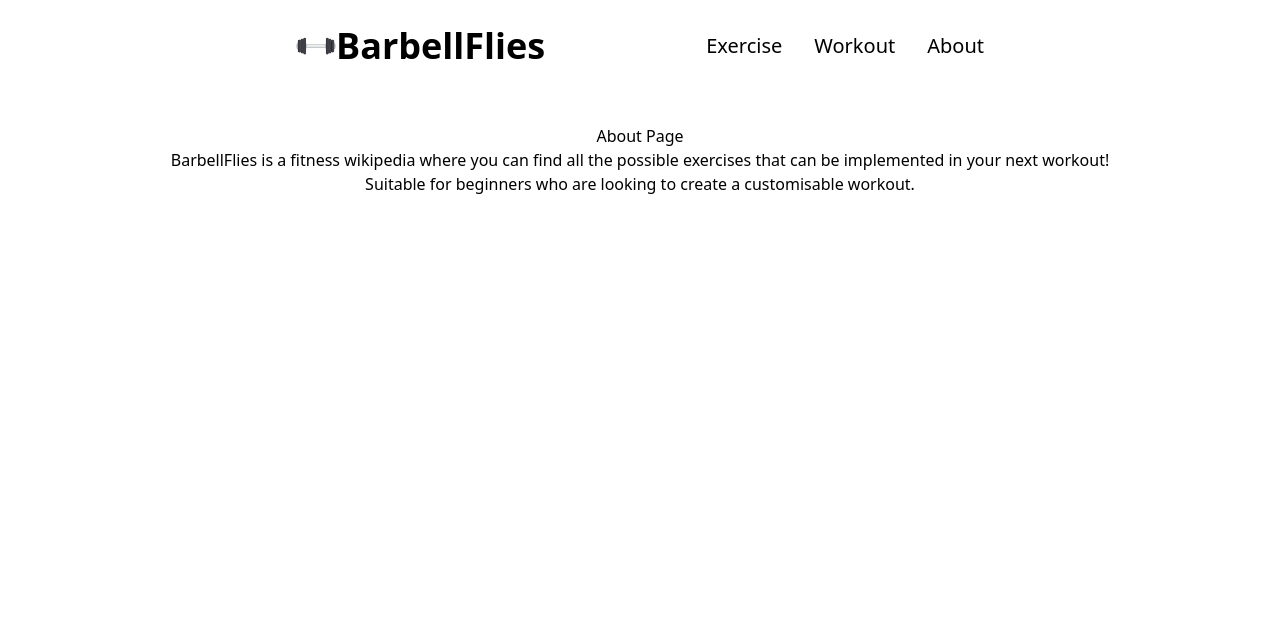
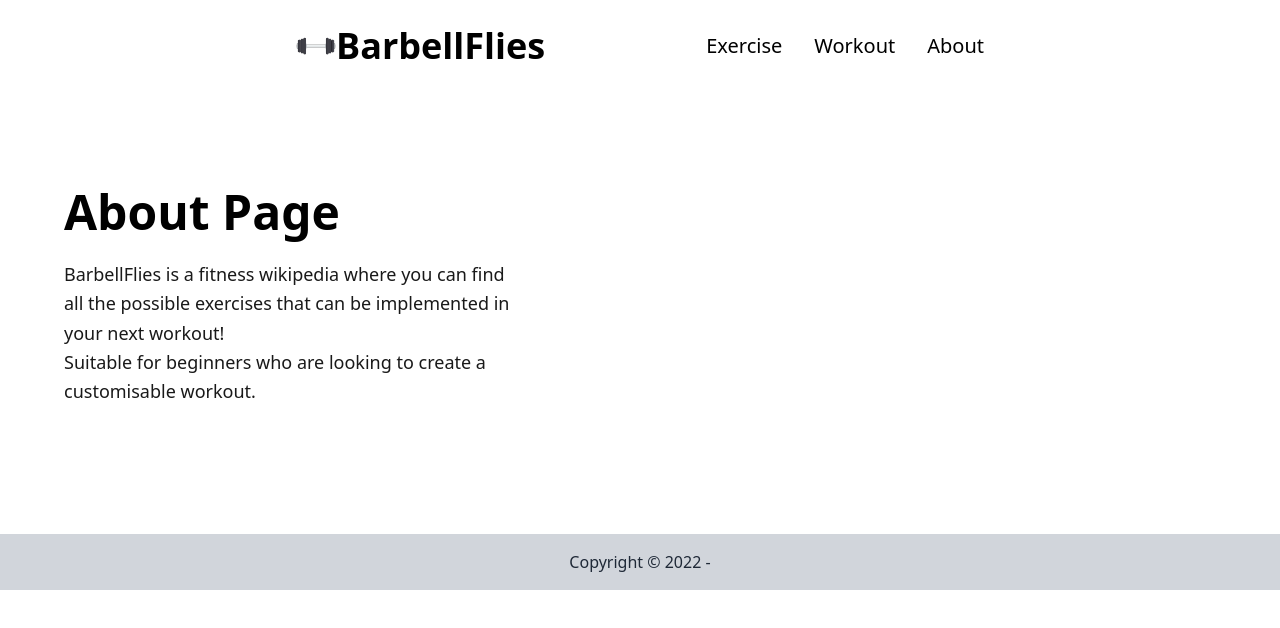
Before and after one commit to dew1997/project2, a React (Vite) app: page /About in a window 1280 px wide. Shown: the top 628 px of the page. Built offline with nearby package versions, Linux system fonts and the light colour scheme.

Commit message:
homepage and aboutpage CSS

```diff
--- a/src/App.jsx
+++ b/src/App.jsx
@@ -5,6 +5,7 @@ import Exercise from "./Pages/Exercise";
 import Homepage from "./Pages/Homepage";
 import Workout from "./Pages/Workout";
 import { GlobalProvider } from "./Pages/context/GlobalState";
+import Footer from "./components/Footer";
 
 function App() {
   return (
@@ -20,6 +21,7 @@ function App() {
               <Route path="/Workout" element={<Workout />} />
             </Routes>
           </div>
+          <Footer />
         </BrowserRouter>
       </div>
     </GlobalProvider>
--- a/src/Pages/About.jsx
+++ b/src/Pages/About.jsx
@@ -1,14 +1,31 @@
 function About() {
   return (
-    <div className="relative p-8 text-center rounded-lg">
-      <h1>About Page</h1>
-      <p>
-        BarbellFlies is a fitness wikipedia where you can find all the possible
-        exercises that can be implemented in your next workout!
-        <br />
-        Suitable for beginners who are looking to create a customisable workout.
-      </p>
+    <div className="p-8 md:p-12 lg:px-16 lg:py-24 ">
+      <div className="max-w-lg text-center sm:text-left">
+        <h2 className="text-2xl font-extrabold text-black sm:text-3xl md:text-5xl mb-2">
+          About Page
+        </h2>
+
+        <p className="max-w-md text-black/90 md:mt-6 md:text-lg md:leading-relaxed md:block">
+          BarbellFlies is a fitness wikipedia where you can find all the
+          possible exercises that can be implemented in your next workout!
+          <br />
+          Suitable for beginners who are looking to create a customisable
+          workout.
+        </p>
+
+        <div className="mt-4 sm:mt-8"></div>
+      </div>
     </div>
+    // <div>
+    //   <h1>About Page</h1>
+    //   <p>
+    //     BarbellFlies is a fitness wikipedia where you can find all the possible
+    //     exercises that can be implemented in your next workout!
+    //     <br />
+    //     Suitable for beginners who are looking to create a customisable workout.
+    //   </p>
+    // </div>
   );
 }
 
--- a/src/Pages/Equipment.jsx
+++ b/src/Pages/Equipment.jsx
@@ -11,9 +11,9 @@ function Equipment({ equipment, setEquipmentId }) {
             id={info.id}
             onClick={(event) => setEquipmentId(event.target.id)}
           />
-          <label>{info.name}</label>
-          <br />
-          <label>{info.id} </label>
+          <label>
+            <span>{info.name}</span>
+          </label>
         </div>
       ))}
     </div>
--- a/src/Pages/Exercise.jsx
+++ b/src/Pages/Exercise.jsx
@@ -71,25 +71,22 @@ function Exercise() {
 
   return (
     <div>
-      <div className="container grid-cols-1 gap-1">
-        <h1 className="text-xl font-bold w-full sm:text-2xl pb-2 text-center">
-          Filter{" "}
-        </h1>
-        <div className="">
+      <h1 className="text-xl font-bold w-full sm:text-2xl pb-2 text-center">
+        Filter
+      </h1>
+      <div className="container flex justify-around items-center">
+        <div className="body px-10">
           <TargetArea key={body.id} body={body} setBodyId={setBodyId} />
-        </div>
-        <br />
-        <div className="equipment">
           <Equipment
             key={equipment.id}
             equipment={equipment}
             setEquipmentId={setEquipmentId}
           />
         </div>
-        <div className="text-center">
-          <button onClick={handleFilter}> Search</button>
-          <button onClick={handleReset}>Reset</button>
-        </div>
+      </div>
+      <div className="text-center">
+        <button onClick={handleFilter}> Search</button>
+        <button onClick={handleReset}>Reset</button>
       </div>
 
       <ul className="exercises">
--- a/src/Pages/ExerciseTable.jsx
+++ b/src/Pages/ExerciseTable.jsx
@@ -8,10 +8,11 @@ function ExerciseTable({ exercise }) {
 
   const workoutDisabled = storedExercise ? true : false;
   return (
-    <div className="relative p-8 text-center border border-gray-200 rounded-lg">
+    <div className=" relative p-8 text-center border border-gray-200 rounded-lg">
       <h3>{exercise.name} </h3>
       <p> {exercise.description.replace(/(<([^>]+)>)/gi, "")}</p>
       <button
+        className=""
         disabled={workoutDisabled}
         onClick={() => addExerciseToWorkout(exercise)}
       >
--- a/src/Pages/Homepage.jsx
+++ b/src/Pages/Homepage.jsx
@@ -1,12 +1,22 @@
 function Homepage() {
   return (
-    <div className="w-full h-screen flex flex-col justify-between">
-      <div className="grid md:grid-cols-2 max-w-[1240px] m-auto">
-        <div className="flex flex-col justify-center md:items-start w-full px-2 py-4">
-          <p className="text-2x1">Welcome to BarbellFlies</p>
+    <aside className="overflow-hidden bg-[url(https://i.kym-cdn.com/entries/icons/original/000/009/740/DoULift.jpg)] bg-center bg-no-repeat bg-cover ">
+      <div className="p-8 md:p-12 lg:px-16 lg:py-24 bg-slate-900/30">
+        <div className="max-w-lg text-center sm:text-left">
+          <h2 className="text-2xl font-extrabold text-white sm:text-3xl md:text-5xl mb-2">
+            Welcome to BarbellFlies
+          </h2>
+
+          <p className="max-w-md text-white/90 md:mt-6 md:text-lg md:leading-relaxed md:block">
+            Do You Even Lift? (DYEL) is a condescending expression used on body
+            building and fitness forums to question the legitimacy of someone
+            fitness expertise or weight lifting routine.
+          </p>
+
+          <div className="mt-4 sm:mt-8"></div>
         </div>
       </div>
-    </div>
+    </aside>
   );
 }
 
--- a/src/Pages/TargetArea.jsx
+++ b/src/Pages/TargetArea.jsx
@@ -11,8 +11,9 @@ function TargetArea({ body, setBodyId }) {
             id={info.id}
             onClick={(event) => setBodyId(event.target.id)}
           />
-          <label>{info.name} </label>
-          <label>{info.id} </label>
+          <label>
+            <span>{info.name}</span>
+          </label>
         </div>
       ))}
     </div>
--- /dev/null
+++ b/src/components/Footer.jsx
@@ -0,0 +1,11 @@
+function Footer() {
+  return (
+    <footer className="footer footer-center  w-full p-4 bg-gray-300 text-gray-800">
+      <div className="text-center">
+        <p>Copyright © 2022 -</p>
+      </div>
+    </footer>
+  );
+}
+
+export default Footer;
--- a/src/index.css
+++ b/src/index.css
@@ -3,5 +3,5 @@
 @tailwind utilities;
 
 button {
-  @apply bg-indigo-600 hover:bg-gray-600 text-white font-bold py-2 px-4 border border-blue-700 rounded mx-2;
+  @apply bg-indigo-600 hover:bg-gray-600 text-white font-bold py-2 px-4 border border-blue-700 rounded mx-2 my-4;
 }
```
